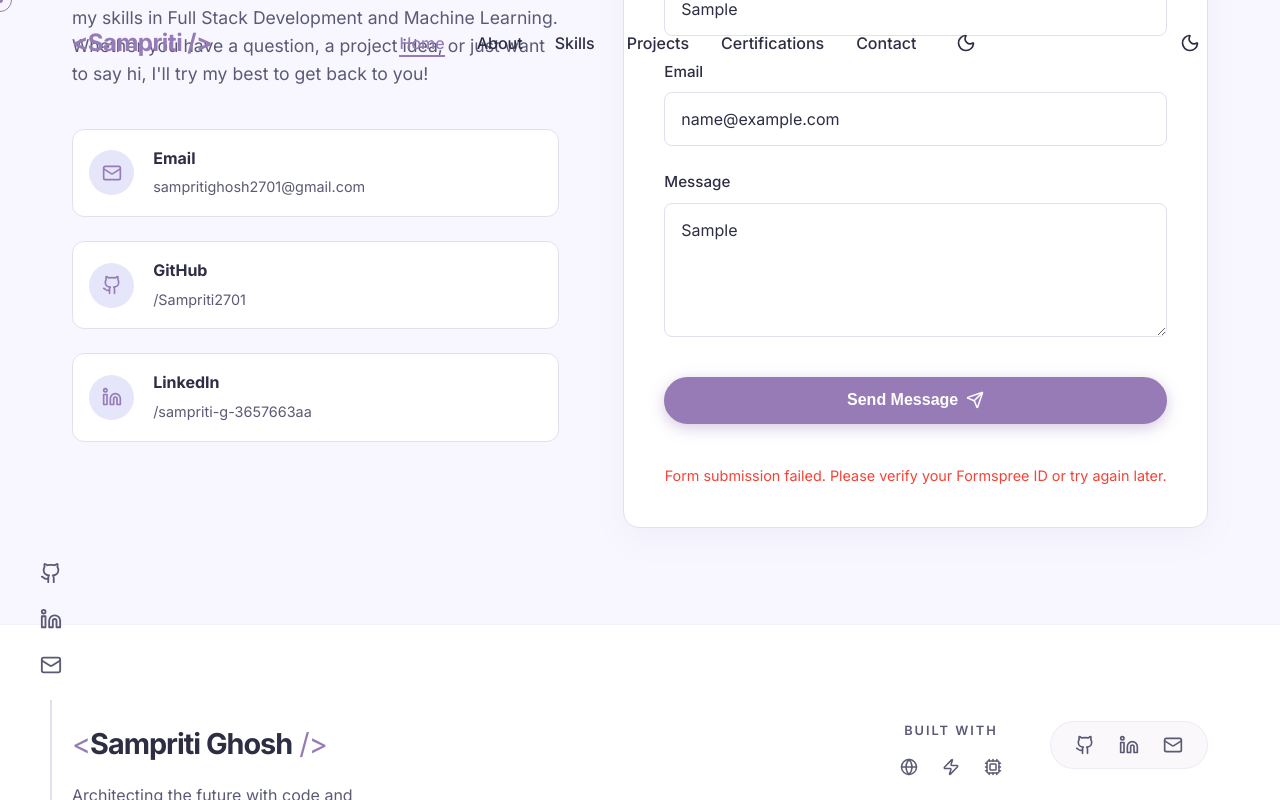
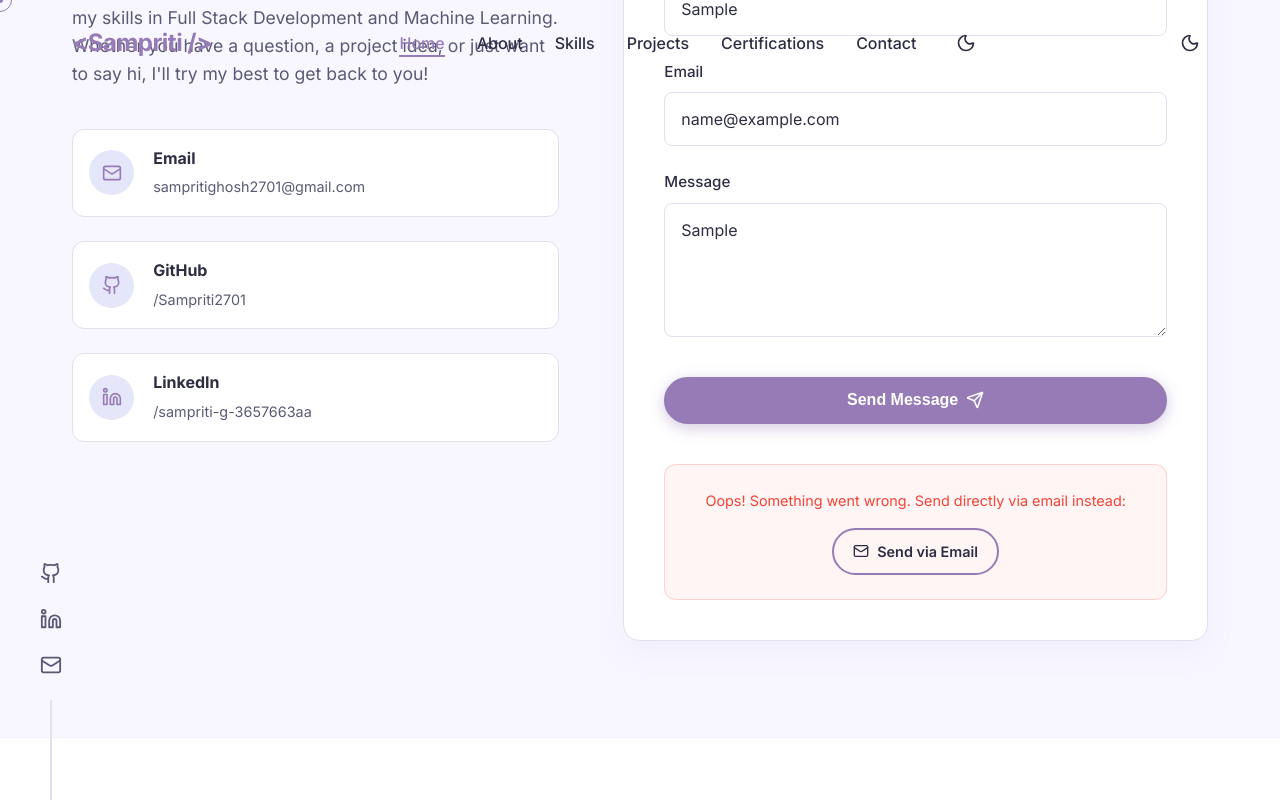
Before and after one commit to Sampriti2701/portfolio, a React (Vite) app: page / in a window 1280 px wide. Both pictures are taken after typing "Sample", "name@example.com", "Sample" into the empty fields and a click on the button "Send Message". Shown: the part 6250-7050 px from the top of the page. Built offline with nearby package versions, Linux system fonts and the light colour scheme.

Commit message:
fix: contact form error with mailto fallback + better UX

```diff
--- a/src/components/Contact.css
+++ b/src/components/Contact.css
@@ -160,11 +160,31 @@
     margin-bottom: 0.5rem;
 }
 
+.error-fallback {
+    display: flex;
+    flex-direction: column;
+    align-items: center;
+    gap: 1rem;
+    margin-top: 1rem;
+    padding: 1.5rem;
+    background: rgba(244, 67, 54, 0.05);
+    border: 1px solid rgba(244, 67, 54, 0.2);
+    border-radius: 12px;
+}
+
 .error-message {
     color: #f44336;
     font-size: 0.9rem;
-    margin-top: 1rem;
     text-align: center;
+    margin: 0;
+}
+
+.mailto-btn {
+    display: flex;
+    align-items: center;
+    gap: 0.5rem;
+    font-size: 0.9rem;
+    padding: 0.6rem 1.2rem;
 }
 
 @media (max-width: 768px) {
--- a/src/components/Contact.jsx
+++ b/src/components/Contact.jsx
@@ -8,12 +8,20 @@ const Contact = () => {
     const [formState, setFormState] = useState('idle'); // idle, sending, success, error
     const magneticBtn = useMagnetic(0.3);
 
+    const [capturedData, setCapturedData] = useState(null);
+
     const handleSubmit = async (e) => {
         e.preventDefault();
         setFormState('sending');
 
         const form = e.target;
         const data = new FormData(form);
+
+        // Capture form data for mailto fallback
+        const name = data.get('name');
+        const email = data.get('email');
+        const message = data.get('message');
+        setCapturedData({ name, email, message });
 
         try {
             const response = await fetch("https://formspree.io/f/mnqkzpnp", {
@@ -38,6 +46,14 @@ const Contact = () => {
             console.error("Submission Error:", error);
             setFormState('error');
         }
+    };
+
+    const getMailtoLink = () => {
+        if (!capturedData) return `mailto:sampritighosh2701@gmail.com`;
+        const { name, email, message } = capturedData;
+        const subject = encodeURIComponent(`Portfolio Contact from ${name}`);
+        const body = encodeURIComponent(`From: ${name}\nEmail: ${email}\n\nMessage:\n${message}`);
+        return `mailto:sampritighosh2701@gmail.com?subject=${subject}&body=${body}`;
     };
 
     return (
@@ -138,7 +154,12 @@ const Contact = () => {
                                     )}
                                 </motion.button>
                                 {formState === 'error' && (
-                                    <p className="error-message">Form submission failed. Please verify your Formspree ID or try again later.</p>
+                                    <div className="error-fallback">
+                                        <p className="error-message">Oops! Something went wrong. Send directly via email instead:</p>
+                                        <a href={getMailtoLink()} className="btn btn-outline mailto-btn">
+                                            <Mail size={16} /> Send via Email
+                                        </a>
+                                    </div>
                                 )}
                             </form>
                         )}
```
